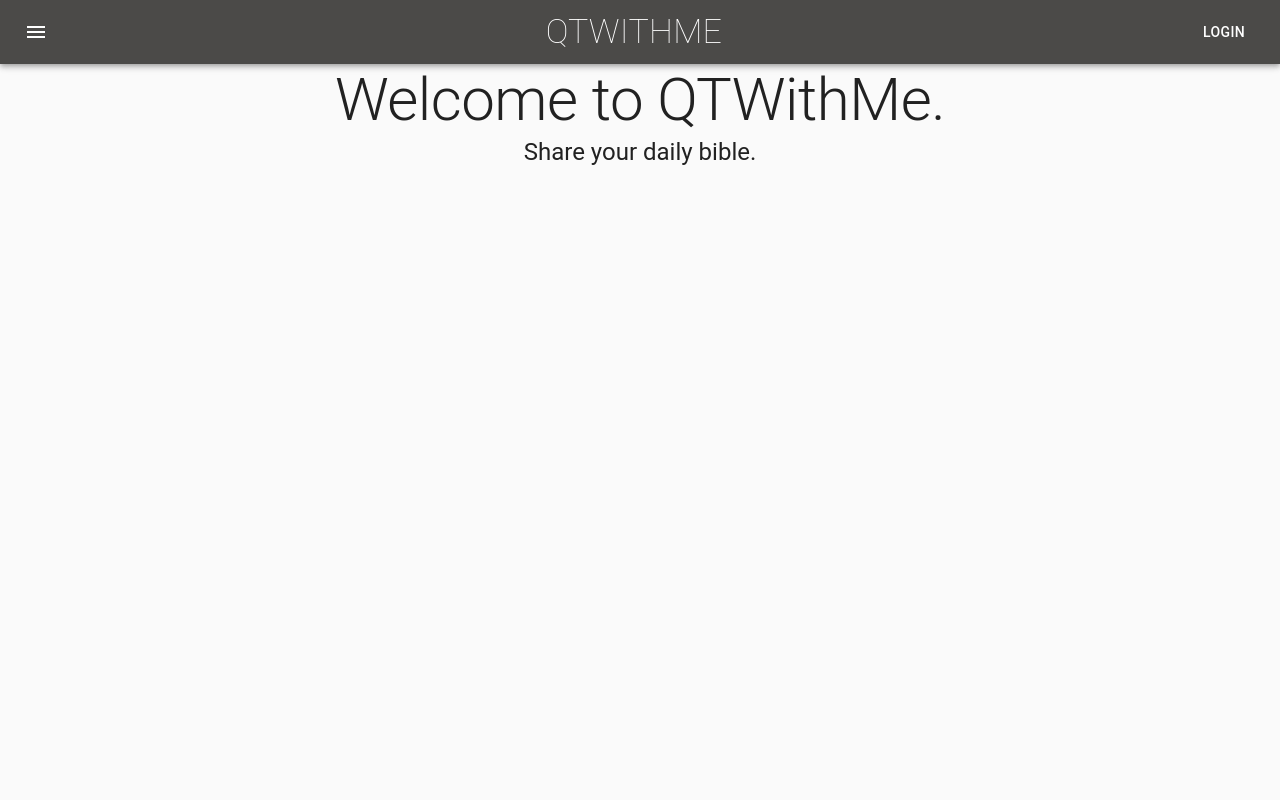
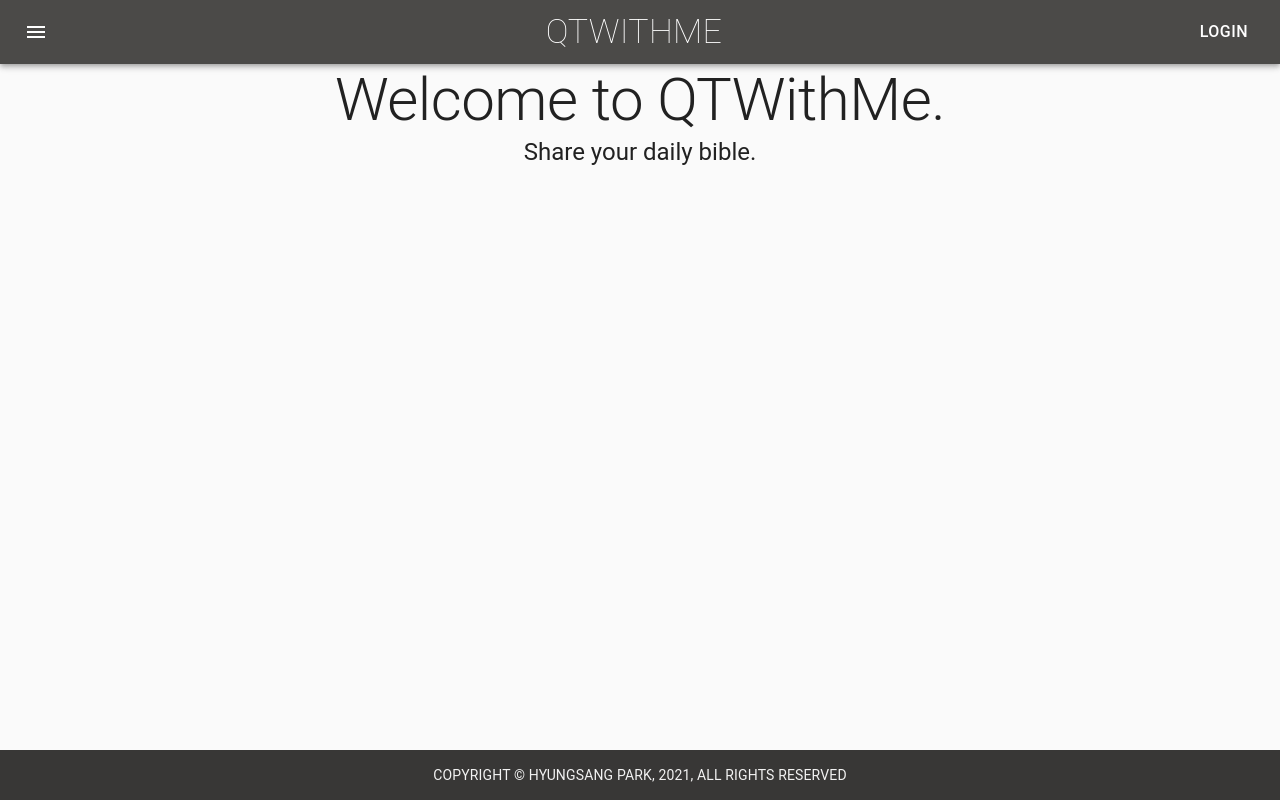
Before and after one commit to hpar461/MSA-QTWithMe-Frontend, a React (Create React App) app: page / in a window 1280 px wide. Built offline with nearby package versions, Linux system fonts and the light colour scheme; no server answers.

Commit message:
Implemented Header and Footer.

```diff
--- a/src/App.tsx
+++ b/src/App.tsx
@@ -1,10 +1,10 @@
 import { useQuery } from "@apollo/client";
 import { createStyles, createTheme, CssBaseline, makeStyles, Theme, ThemeProvider } from "@material-ui/core";
 import { Route, Switch } from "react-router";
-import { QTS, SELF } from "./api/Queries";
-import { QT as QT_TYPE } from "./api/__generated__/QT";
-import { QTs } from "./api/__generated__/QTs";
+import { useLocation } from "react-router-dom";
+import { SELF } from "./api/Queries";
 import { Self } from "./api/__generated__/Self";
+import Footer from "./Components/Footer/Footer";
 
 import Header from "./Components/Header/Header";
 import MainPage from "./MainPage";
@@ -12,6 +12,10 @@ import MainPage from "./MainPage";
 const useStyles = makeStyles((theme: Theme) =>
   createStyles({
     app: {
+      height: "100vh",
+      display: "flex",
+      flexDirection: "column",
+      alignItems: "center",
       textAlign: "center",
     },
   })
@@ -31,19 +35,15 @@ function App() {
     },
   });
 
-  // const {loading, error, data } = useQuery<QTs>(QTS);
+  const { data } = useQuery<Self>(SELF);
 
-  const {loading, error, data } = useQuery<Self>(SELF);
-
-  console.log("loading: ", loading);
-  console.log("error: ", error);
-  console.log("data: ", data);
+  const code = new URLSearchParams(useLocation().search).get("code");
 
   return (
     <div className={styles.app}>
       <ThemeProvider theme={theme}>
         <CssBaseline />
-        <Header user={data?.self} />
+        <Header user={data?.self} code={code} />
         <Switch>
           <Route path="/write-qt">
 
@@ -52,6 +52,7 @@ function App() {
             <MainPage />
           </Route>
         </Switch>
+        <Footer />
       </ThemeProvider>
     </div>
   );
--- a/src/Components/Footer/Footer.tsx
+++ b/src/Components/Footer/Footer.tsx
@@ -1,26 +1,37 @@
-import { createStyles, makeStyles, Theme } from '@material-ui/core';
-import React from 'react';
+import { createStyles, makeStyles, Theme } from "@material-ui/core";
 
-const useStyles = makeStyles((theme: Theme) => {
+const useStyles = makeStyles((theme: Theme) =>
   createStyles({
     root: {
-      position: "fixed",
-      bottom: 0,
       width: "100%",
-      height: 60,
+      marginTop: "auto",
+      minHeight: "50px",
+
+      display: "flex",
+      flexDirection: "row",
+      justifyContent: "center",
+      alignItems: "center",
+
+      backgroundColor: "#383736",
       textAlign: "center",
-      fontSize: "12px",
-      color: "white",
     },
+    text: {
+      flex: 1,
+      fontSize: "14px",
+      color: "#f2f2f2",
+      textTransform: "uppercase",
+    }
   })
-});
+);
 
 function Footer() {
   const styles = useStyles();
 
   return (
-    <footer>
-
+    <footer className={styles.root}>
+      <div className={styles.text}>
+        Copyright © Hyungsang Park, 2021, All Rights Reserved
+      </div>
     </footer>
   );
 }
--- a/src/Components/Header/Header.tsx
+++ b/src/Components/Header/Header.tsx
@@ -13,7 +13,7 @@ import {
 } from "@material-ui/core";
 import MenuIcon from "@material-ui/icons/Menu";
 import { useEffect } from "react";
-import { useHistory, useLocation } from "react-router-dom";
+import { useHistory } from "react-router-dom";
 import { LOGIN } from "../../api/Mutations";
 import { Login } from "../../api/__generated__/Login";
 import { Self_self } from "../../api/__generated__/Self";
@@ -21,6 +21,8 @@ import { Self_self } from "../../api/__generated__/Self";
 const useStyles = makeStyles((theme: Theme) =>
   createStyles({
     root: {
+      width: "100%",
+      minHeight: "64px",
       flexDirection: "row",
       justifyContent: "space-between",
     },
@@ -28,6 +30,7 @@ const useStyles = makeStyles((theme: Theme) =>
       marginRight: theme.spacing(2),
     },
     loginButton: {
+      fontSize: "16px",
     },
     title: {
       flex: 1,
@@ -36,25 +39,25 @@ const useStyles = makeStyles((theme: Theme) =>
     },
     userInformation: {
       display: "flex",
-      marginLeft: "20px",
     },
   })
 );
 
 const CLIENT_ID = "c42cc58d3b1e7d54d853";
 
-function Header({ user }: {user: Self_self | undefined}) {
+export interface IHeaderProps {
+  user: Self_self | undefined;
+  code: string | null;
+}
+
+function Header({ user, code }: IHeaderProps) {
   const history = useHistory();
   const classes = useStyles();
-  const query = new URLSearchParams(useLocation().search);
 
   const [login] = useMutation<Login>(LOGIN);
 
-  console.log("User: ", user);
-
   useEffect(() => {
     const loginMethod = async () => {
-      const code = query.get("code");
       if (code != null) {
         try {
           const { data } = await login({ variables: { code } });
@@ -62,6 +65,9 @@ function Header({ user }: {user: Self_self | undefined}) {
             localStorage.setItem("token", data.login.jwt);
           }
         } catch (e) {
+          alert(
+            "Login Failed: Possibly due to database cool reboot. Please retry after a couple of minutes."
+          );
           console.log(e);
         }
         history.push("/");
@@ -74,7 +80,7 @@ function Header({ user }: {user: Self_self | undefined}) {
   const handleLogout = () => {
     localStorage.removeItem("token");
     window.location.reload();
-  }
+  };
 
   return (
     <div className={classes.root}>
@@ -95,14 +101,17 @@ function Header({ user }: {user: Self_self | undefined}) {
             <Button
               color="inherit"
               className={classes.loginButton}
-              href={`https://github.com/login/oauth/authorize?client_id=${CLIENT_ID}`}>
-                Login
-                </Button>
+              href={`https://github.com/login/oauth/authorize?client_id=${CLIENT_ID}`}
+            >
+              Login
+            </Button>
           ) : (
             <div className={classes.userInformation}>
               <Hidden smDown>
                 <Avatar alt="user-avatar" src={user.imageURI} />
-                <Button color="inherit" onClick={handleLogout}>{user.name}</Button>
+                <Button color="inherit" onClick={handleLogout}>
+                  {user.name}
+                </Button>
               </Hidden>
             </div>
           )}
```
Also changed, not shown: src/Components/Helper/ApolloProviderWrapper.tsx (added, +21 -0 lines), 2 other files (tests, documents, lock files or other folders).
